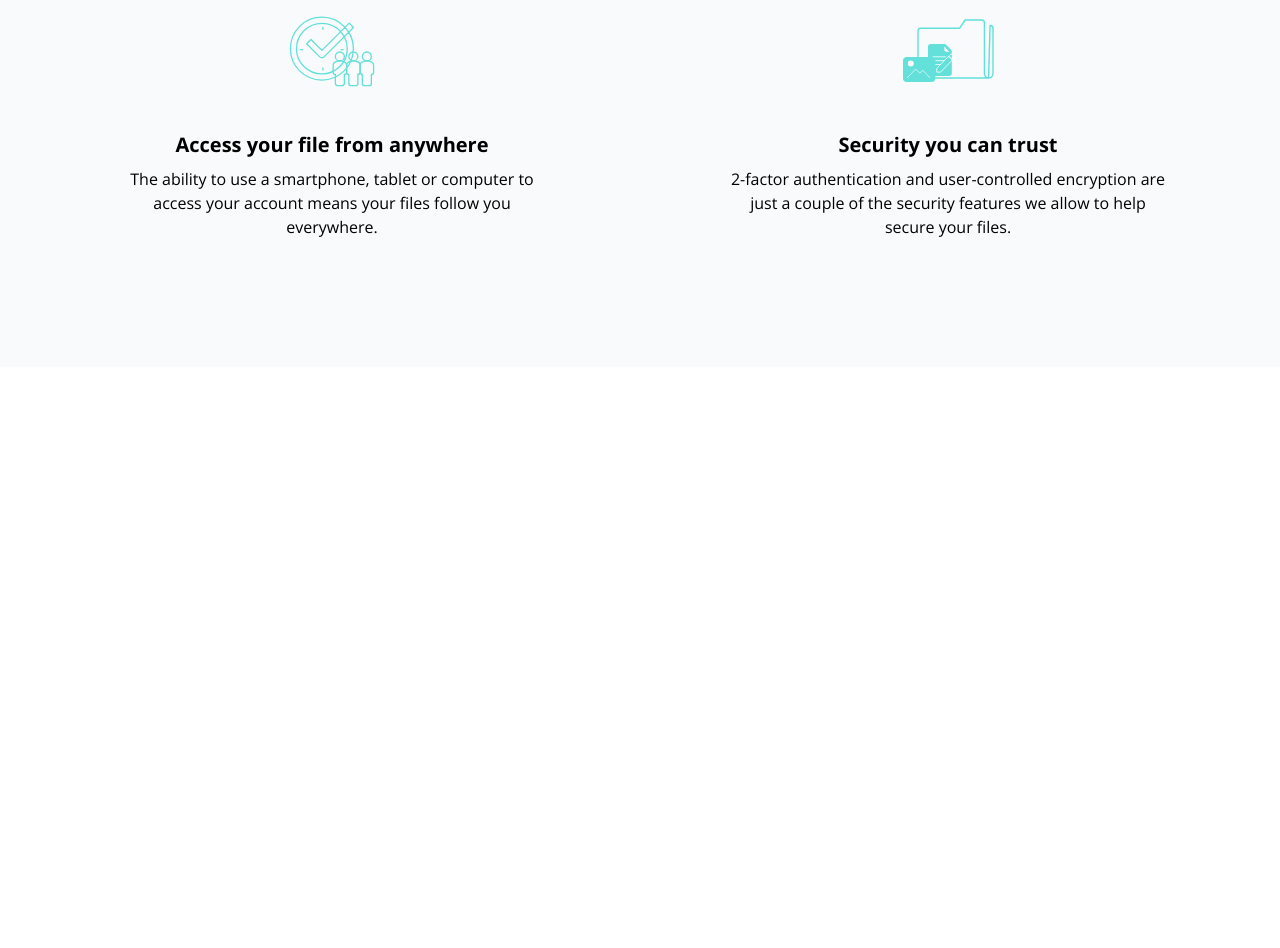
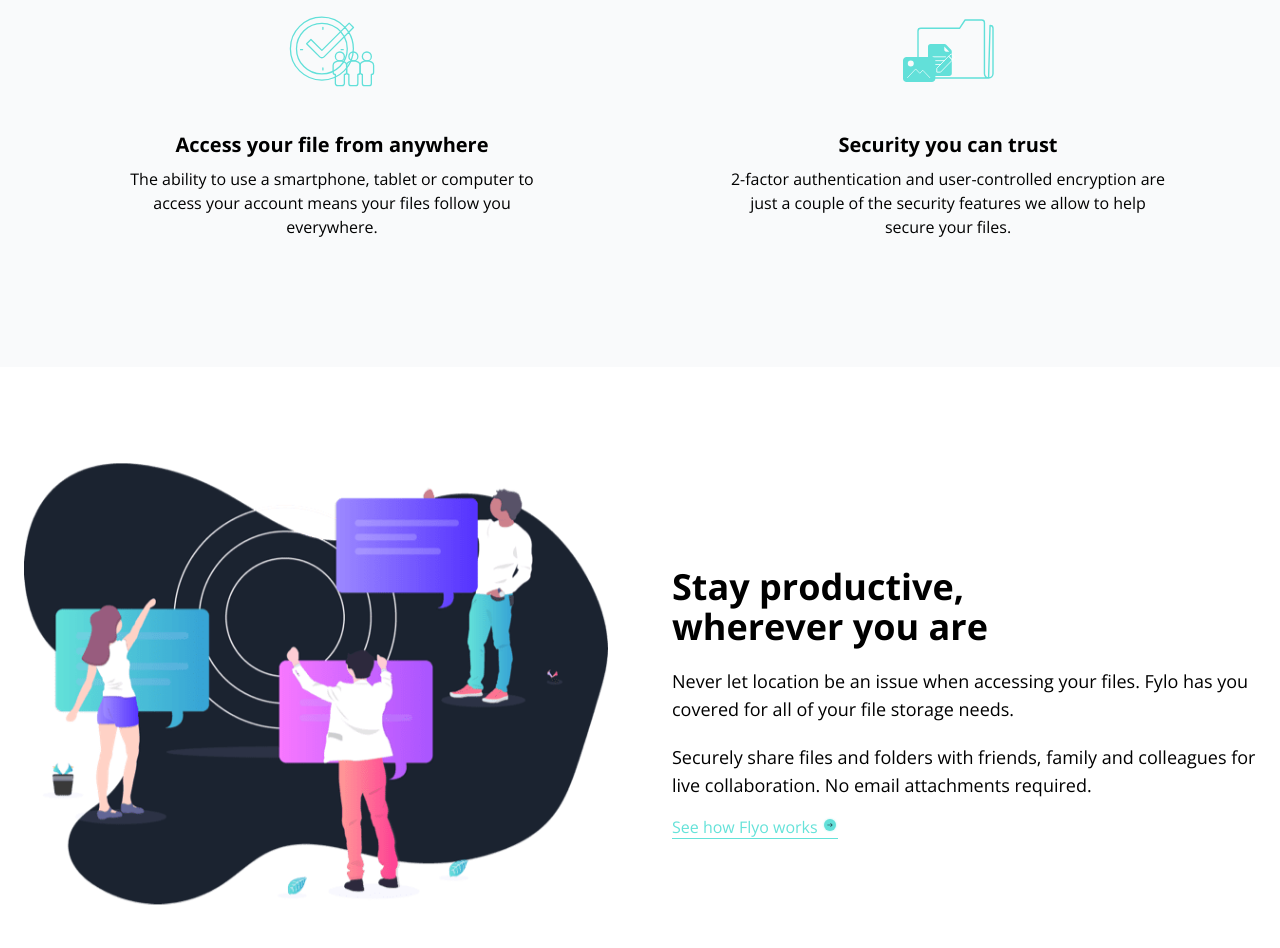
Before and after one commit to xDamneDx/traversy-fylo, a plain HTML site: page index.html in a window 1280 px wide. Shown: the part 1683-2631 px from the top of the page. Before the commit the page ends 2050 px from the top, so only its background shows below. Drawn offline with nearby package versions, Linux system fonts and the light colour scheme.

Commit message:
add productive section

```diff
--- a/index.html
+++ b/index.html
@@ -164,5 +164,46 @@
         </div>
       </div>
     </section>
+
+    <!-- Productive Section -->
+    <section id="productive" class="bg-white dark:bg-darkBlue">
+      <!-- Productive Container -->
+      <div
+        class="container flex flex-col items-center px-6 pt-24 pb-32 mx-auto md:flex-row md:space-x-16"
+      >
+        <!-- Image -->
+        <div class="md:w-1/2">
+          <img
+            src="images/illustration-stay-productive.png"
+            alt=""
+            class="mb-10"
+          />
+        </div>
+        <!-- Content -->
+        <div class="flex flex-col items-start md:w-1/2">
+          <div class="flex flex-col space-y-5">
+            <h4 class="max-w-md text-xl font-bold md:text-4xl">
+              Stay productive, wherever you are
+            </h4>
+            <p class="text-md md:text-lg">
+              Never let location be an issue when accessing your files. Fylo has
+              you covered for all of your file storage needs.
+            </p>
+            <p class="text-md md:text-lg">
+              Securely share files and folders with friends, family and
+              colleagues for live collaboration. No email attachments required.
+            </p>
+          </div>
+
+          <!-- Link -->
+          <div class="block mt-4">
+            <a href="#" class="border-b border-accentCyan text-accentCyan">
+              See how Flyo works
+              <img src="images/icon-arrow.svg" alt="" class="inline pb-2" />
+            </a>
+          </div>
+        </div>
+      </div>
+    </section>
   </body>
 </html>
```
Also changed, not shown: css/style.css.
